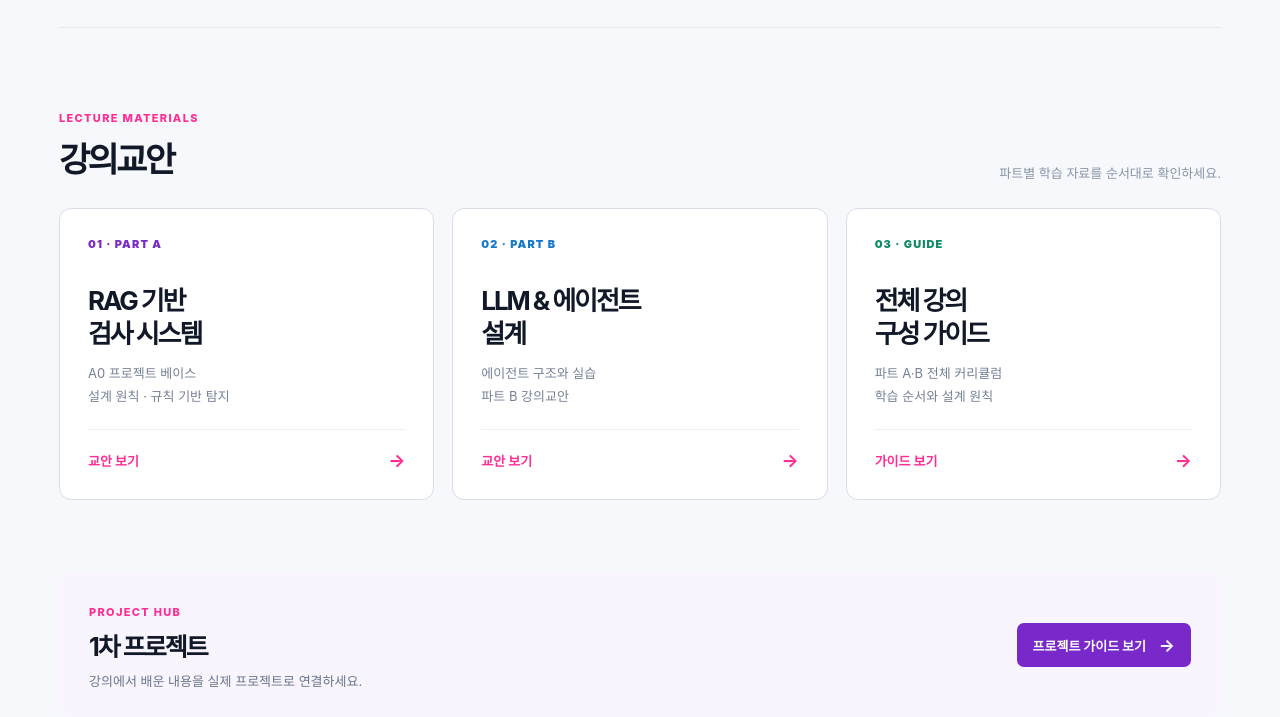
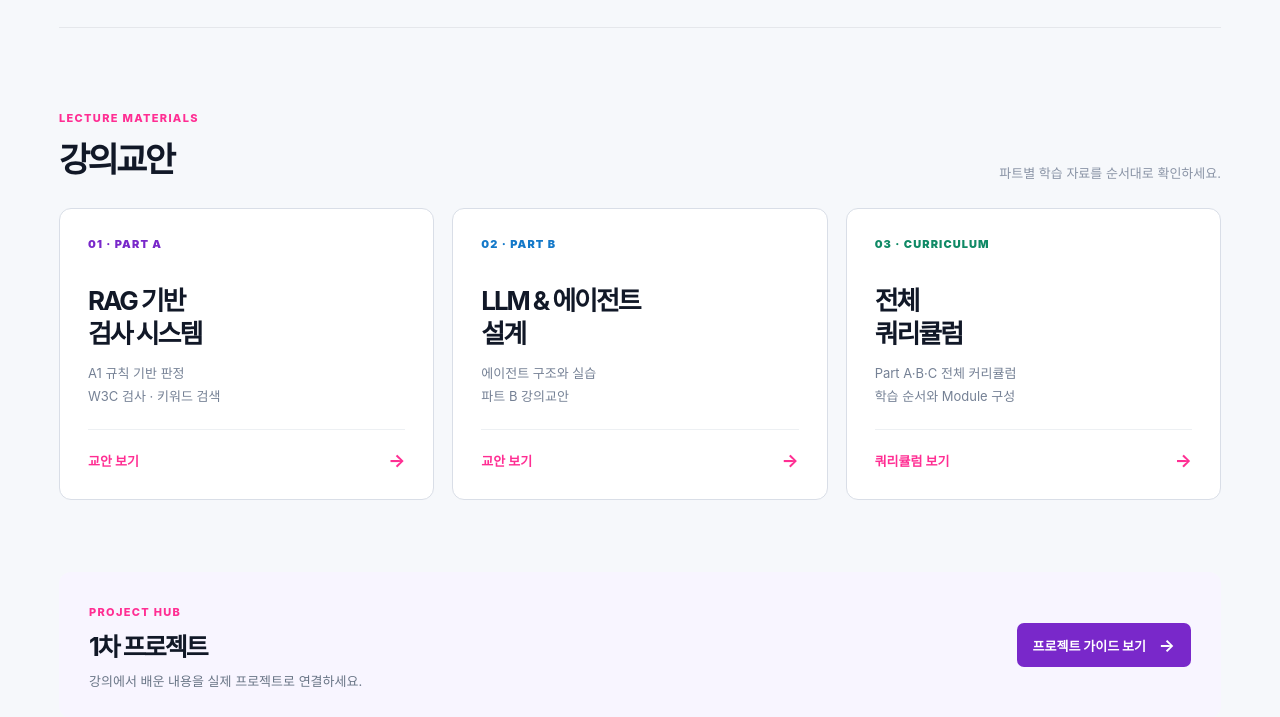
Before and after one commit to pjm9889/ai-cloud-study, a FastAPI app: page / in a window 1280 px wide. Shown: the part 672-1389 px from the top of the page. Run offline with FastAPI, Linux system fonts and the light colour scheme.

Commit message:
Connect home lecture guide to curriculum

```diff
--- a/main.py
+++ b/main.py
@@ -125,6 +125,11 @@ async def public_part_a_a0(request: Request):
 @app.get('/lecture-guide/')
 async def public_lecture_guide():
     return FileResponse(CURRICULUM_FILE)
+
+@app.get('/curriculum')
+@app.get('/curriculum/')
+async def public_curriculum():
+    return FileResponse(CURRICULUM_FILE)
 @app.get('/a0-part01')
 @app.get('/a0-part01/')
 async def public_a0_part01():
--- a/templates/home.html
+++ b/templates/home.html
@@ -40,7 +40,7 @@ result = agent.run(
       <a class="track-card track-a" href="/part-a">
         <div class="track-label">01 · PART A</div>
         <h3>RAG 기반<br>검사 시스템</h3>
-        <p>A0 프로젝트 베이스<br>설계 원칙 · 규칙 기반 탐지</p>
+        <p>A1 규칙 기반 판정<br>W3C 검사 · 키워드 검색</p>
         <strong>교안 보기 <b>→</b></strong>
       </a>
       <a class="track-card track-b" href="/part-b">
@@ -49,11 +49,11 @@ result = agent.run(
         <p>에이전트 구조와 실습<br>파트 B 강의교안</p>
         <strong>교안 보기 <b>→</b></strong>
       </a>
-      <a class="track-card track-guide" href="/lecture-guide">
-        <div class="track-label">03 · GUIDE</div>
-        <h3>전체 강의<br>구성 가이드</h3>
-        <p>파트 A·B 전체 커리큘럼<br>학습 순서와 설계 원칙</p>
-        <strong>가이드 보기 <b>→</b></strong>
+      <a class="track-card track-guide" href="/lectures/files/00_쿼리큘럼.html">
+        <div class="track-label">03 · CURRICULUM</div>
+        <h3>전체<br>쿼리큘럼</h3>
+        <p>Part A·B·C 전체 커리큘럼<br>학습 순서와 Module 구성</p>
+        <strong>쿼리큘럼 보기 <b>→</b></strong>
       </a>
     </div>
   </section>
--- a/templates/lectures/index.html
+++ b/templates/lectures/index.html
@@ -4,11 +4,11 @@
   <a class="back" href="/">← 메인으로</a>
   <p class="eyebrow">강의교안</p>
   <h1>LLM &amp; 에이전트 강의교안</h1>
-  <p class="subpage-intro">파트 A와 파트 B, 그리고 전체 강의 구성 가이드를 단계별 페이지로 확인하세요.</p>
+  <p class="subpage-intro">파트 A와 파트 B 교안, 그리고 전체 쿼리큘럼을 확인하세요.</p>
   <div class="lecture-cards">
     <a class="lecture-card" href="/lectures/part-a"><span class="lecture-number">01</span><strong>파트 A</strong><small>파트 A 강의교안 보기</small></a>
     <a class="lecture-card" href="/lectures/part-b"><span class="lecture-number">02</span><strong>파트 B</strong><small>파트 B 강의교안 보기</small></a>
-    <a class="lecture-card" href="/lectures/guide"><span class="lecture-number">03</span><strong>가이드문서</strong><small>전체 커리큘럼 및 구성 보기</small></a>
+    <a class="lecture-card" href="/lectures/files/00_쿼리큘럼.html"><span class="lecture-number">03</span><strong>전체 쿼리큘럼</strong><small>Part A·B·C 학습 순서와 Module 구성</small></a>
   </div>
 </section>
 {% endblock %}
```
Also changed, not shown: lecture_materials/00_쿼리큘럼.html (+2 -2 lines), templates/lectures/guide.html (+4 -4 lines).
